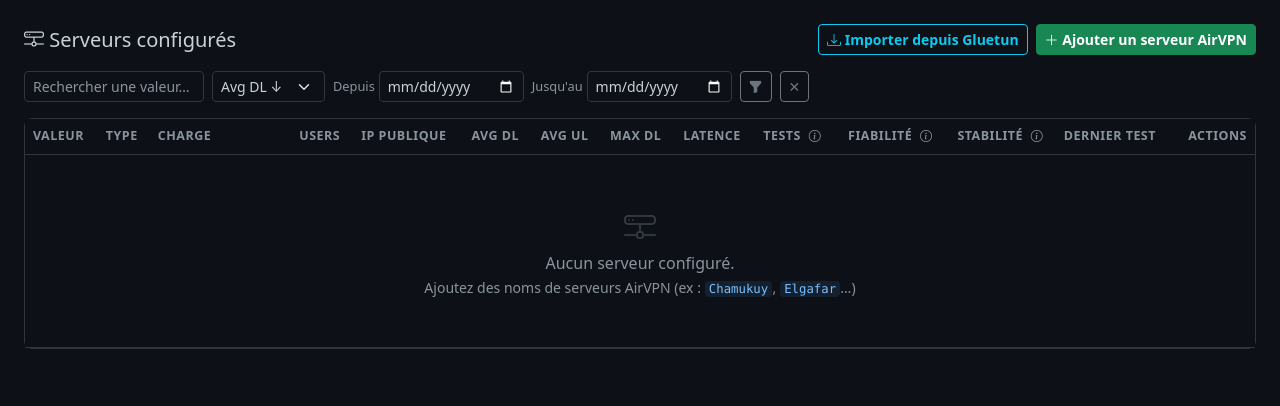
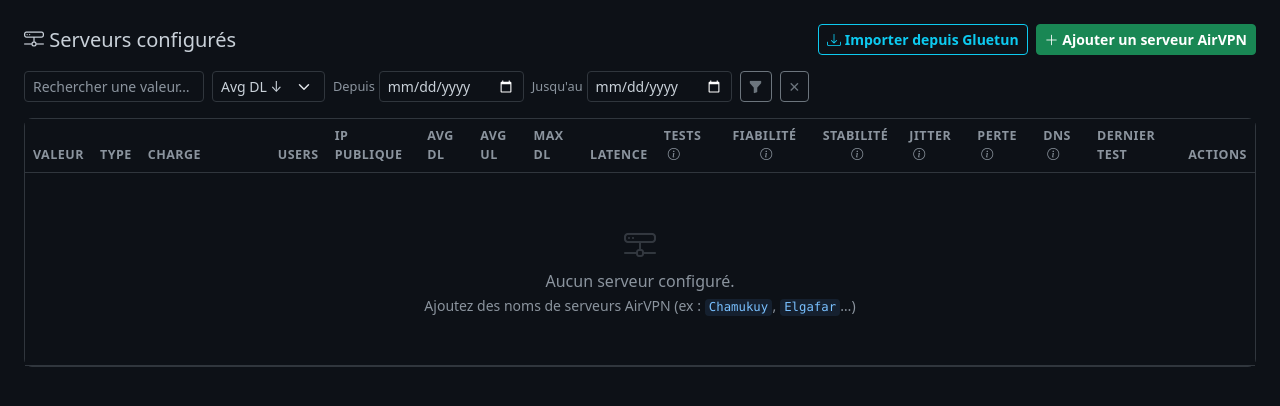
Before and after one commit to Aerya/Gluetun-Companion, a Flask app: template app/templates/servers.html in a window 1280 px wide. Shown: the part 57-463 px from the top of the page. Run offline with Flask 3, Linux system fonts and the light colour scheme; the template is opened without the code that fills it, so the values that code supplies are empty; the visitor is signed in with stand-in values (Sample User, id 1); parts of the project's set-up code (start-up, migrations or seed data) failed here and were passed over; some libraries are stand-ins or nearby versions.

Commit message:
Update servers.html

```diff
--- a/app/templates/servers.html
+++ b/app/templates/servers.html
@@ -123,6 +123,24 @@
                data-bs-toggle="tooltip" data-bs-placement="bottom"
                title="{{ t.stab_col_tooltip }}"></i>
           </th>
+          <th>
+            {{ t.hist_col_jitter }}
+            <i class="bi bi-info-circle text-muted ms-1" style="font-size:.75rem;cursor:help"
+               data-bs-toggle="tooltip" data-bs-placement="bottom"
+               title="{{ t.hist_col_jitter_tooltip }}"></i>
+          </th>
+          <th>
+            {{ t.hist_col_loss }}
+            <i class="bi bi-info-circle text-muted ms-1" style="font-size:.75rem;cursor:help"
+               data-bs-toggle="tooltip" data-bs-placement="bottom"
+               title="{{ t.hist_col_loss_tooltip }}"></i>
+          </th>
+          <th>
+            {{ t.hist_col_dns }}
+            <i class="bi bi-info-circle text-muted ms-1" style="font-size:.75rem;cursor:help"
+               data-bs-toggle="tooltip" data-bs-placement="bottom"
+               title="{{ t.hist_col_dns_tooltip }}"></i>
+          </th>
           <th>{{ t.srv_col_last_test }}</th>
           <th class="text-end">{{ t.srv_col_actions }}</th>
         </tr>
@@ -235,6 +253,33 @@
                  title="{{ _stab_tip_parts | join(' · ') }}"></i>
             {%- endif -%}
           </td>
+          {# ── Jitter avg cell ──────────────────────────────────────────── #}
+          <td>
+            {%- if _stab.n and _stab.avg_jitter is not none -%}
+              {%- set _jcls = 'text-success' if _stab.avg_jitter < 15 else ('text-warning' if _stab.avg_jitter < 50 else 'text-danger') -%}
+              <small class="{{ _jcls }}">{{ '%.1f'|format(_stab.avg_jitter) }} ms</small>
+            {%- else -%}
+              <span class="text-muted">—</span>
+            {%- endif -%}
+          </td>
+          {# ── Loss avg cell ────────────────────────────────────────────── #}
+          <td>
+            {%- if _stab.n and _stab.avg_loss is not none -%}
+              {%- set _lcls = 'text-success' if _stab.avg_loss < 1 else ('text-warning' if _stab.avg_loss < 5 else 'text-danger') -%}
+              <small class="{{ _lcls }}">{{ '%.1f'|format(_stab.avg_loss) }}%</small>
+            {%- else -%}
+              <span class="text-muted">—</span>
+            {%- endif -%}
+          </td>
+          {# ── DNS avg cell ─────────────────────────────────────────────── #}
+          <td>
+            {%- if _stab.n and _stab.avg_dns is not none -%}
+              {%- set _dcls = 'text-success' if _stab.avg_dns < 50 else ('text-warning' if _stab.avg_dns < 150 else 'text-danger') -%}
+              <small class="{{ _dcls }}">{{ '%.0f'|format(_stab.avg_dns) }} ms</small>
+            {%- else -%}
+              <span class="text-muted">—</span>
+            {%- endif -%}
+          </td>
           <td>
             <small class="text-muted">{{ (s.last_tested | localtime | truncate(16, True, '')) if s.last_tested else t.cmn_never }}</small>
           </td>
@@ -283,7 +328,7 @@
         </tr>
         {% else %}
         <tr>
-          <td colspan="14" class="text-center text-muted py-5">
+          <td colspan="17" class="text-center text-muted py-5">
             <i class="bi bi-hdd-network" style="font-size:2rem;opacity:.3"></i><br>
             {{ t.srv_empty }}<br>
             <small>{{ t.srv_empty_hint | safe }}</small>
```
